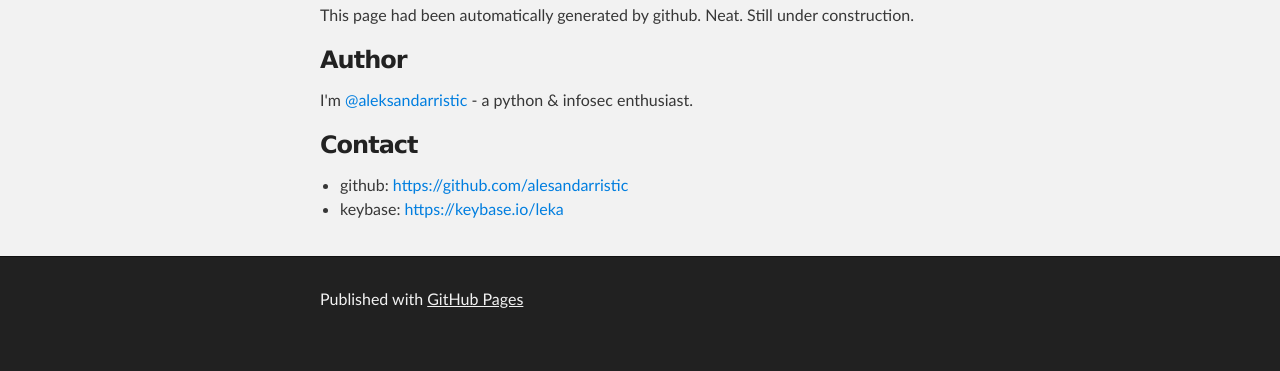
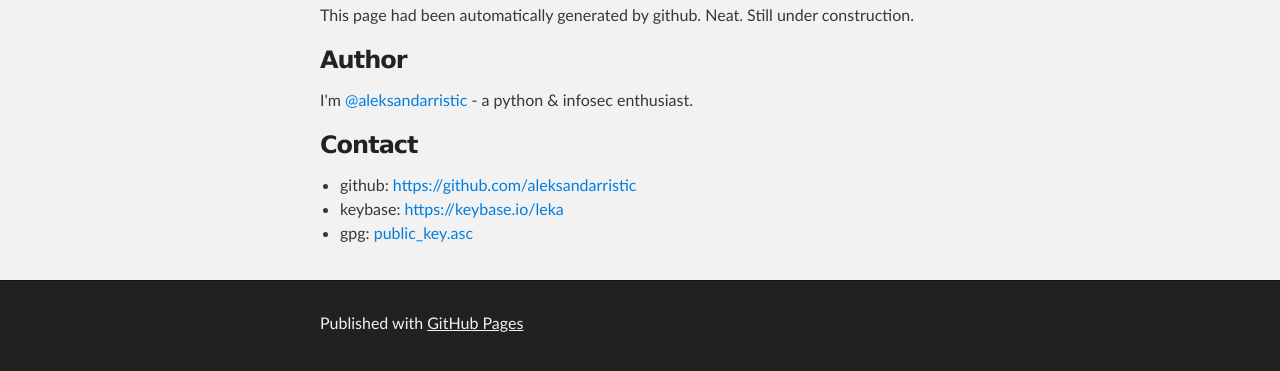
Before and after one commit to aleksandarristic/aleksandarristic.github.io, a plain HTML site: page index.html in a window 1280 px wide. Shown: the part 289-660 px from the top of the page. Drawn offline with Linux system fonts and the light colour scheme.

Commit message:
Fixes; GPG public key added.

```diff
--- a/index.html
+++ b/index.html
@@ -41,10 +41,11 @@
 <a id="contact" class="anchor" href="#contact" aria-hidden="true"><span class="octicon octicon-link"></span></a>Contact</h3>
 
 <ul>
-<li>github: <a href="https://github.com/alesandarristic">https://github.com/alesandarristic</a>
+<li>github: <a href="https://github.com/aleksandarristic">https://github.com/aleksandarristic</a>
 </li>
 <li>keybase: <a href="https://keybase.io/leka">https://keybase.io/leka</a>
 </li>
+<li>gpg: <a href="https://raw.githubusercontent.com/aleksandarristic/aleksandarristic.github.io/master/public_key.asc">public_key.asc</a>
 </ul>
       </section>
     </div>
```
Also changed, not shown: 1 other file.
